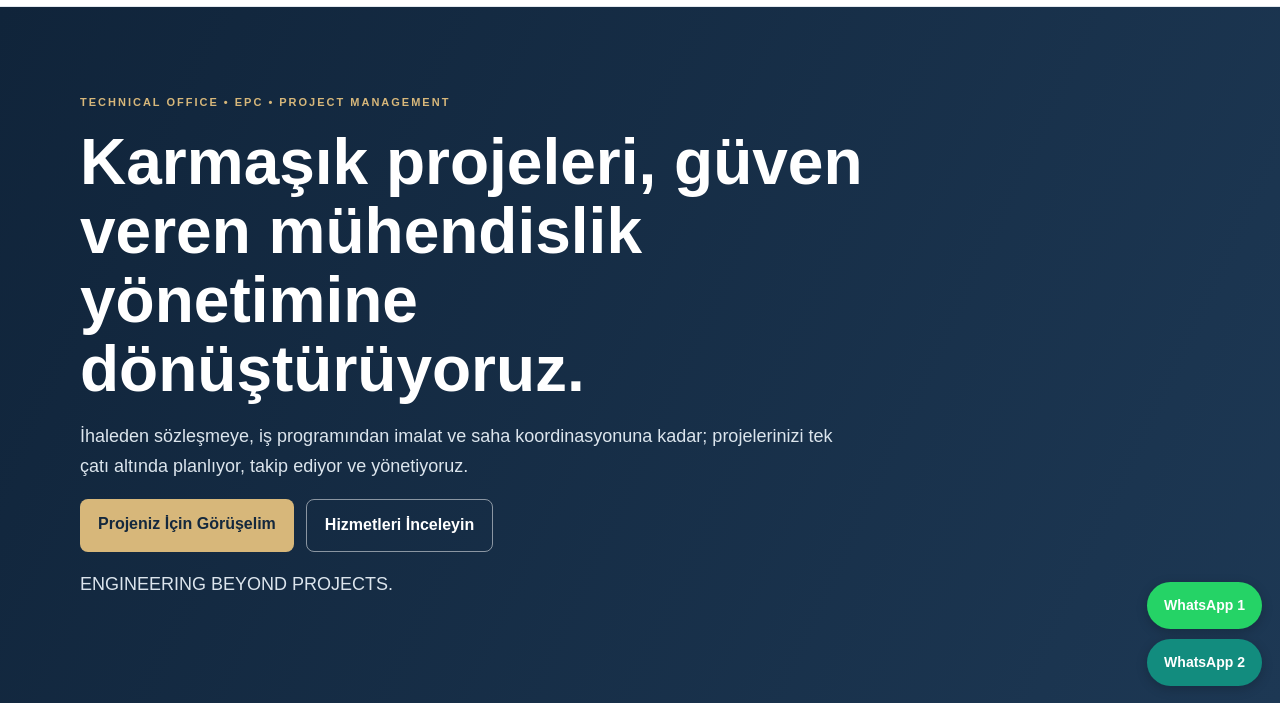
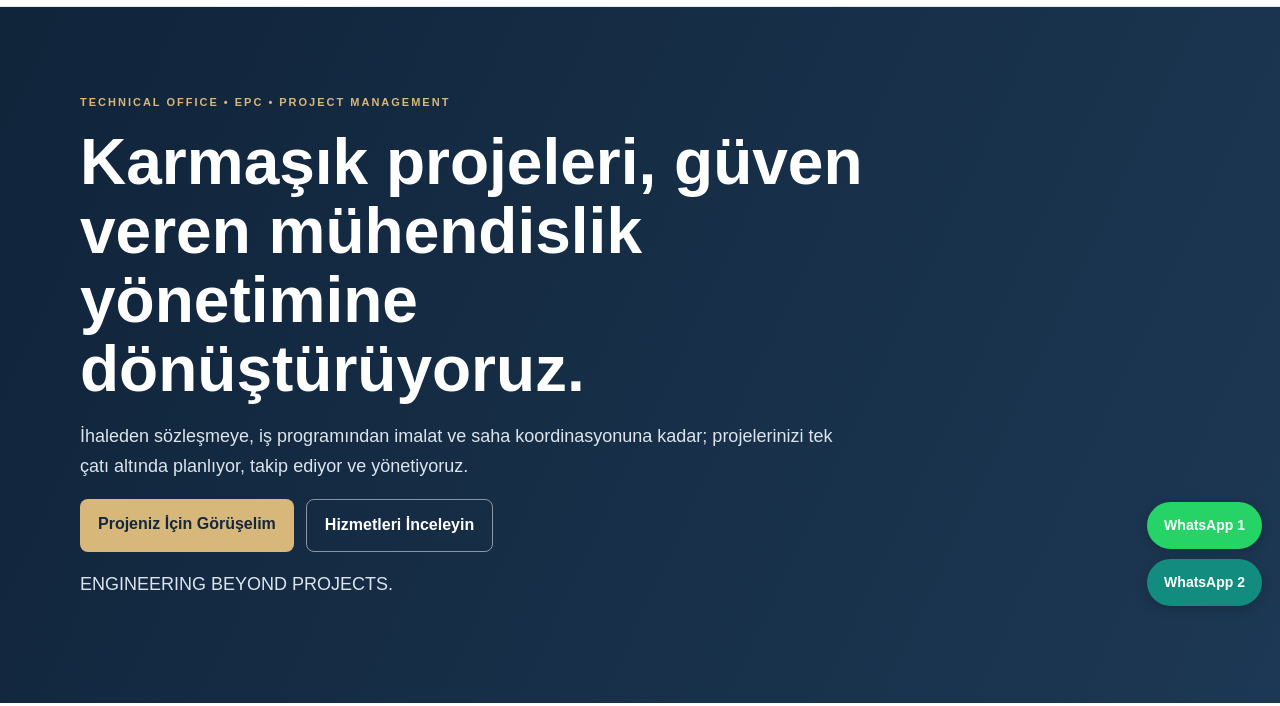
Before and after one commit to einsightengineering/einsight-website, a plain HTML site: page index.html in a window 1280 px wide. Shown: the part 94-800 px from the top of the page. Drawn offline with Linux system fonts and the light colour scheme.

Commit message:
Update index.html

```diff
--- a/index.html
+++ b/index.html
@@ -109,7 +109,7 @@ const RECEIVING_EMAIL="info@einsight.com.tr";
 </script>
 
 <!-- E-INSIGHT WhatsApp İletişim Butonları -->
-<div style="position:fixed;right:18px;bottom:20px;z-index:9999;display:flex;flex-direction:column;gap:10px;">
+<div style="position:fixed;right:18px;bottom:100px;z-index:9999;display:flex;flex-direction:column;gap:10px;">
   <a href="https://wa.me/905324495294?text=Merhaba%20E-INSIGHT%2C%20hizmetleriniz%20hakkinda%20bilgi%20almak%20istiyorum."
      target="_blank" rel="noopener noreferrer"
      style="background:#25D366;color:#fff;padding:12px 17px;border-radius:30px;text-decoration:none;font-weight:bold;font-size:14px;box-shadow:0 3px 12px #0003;">
```
